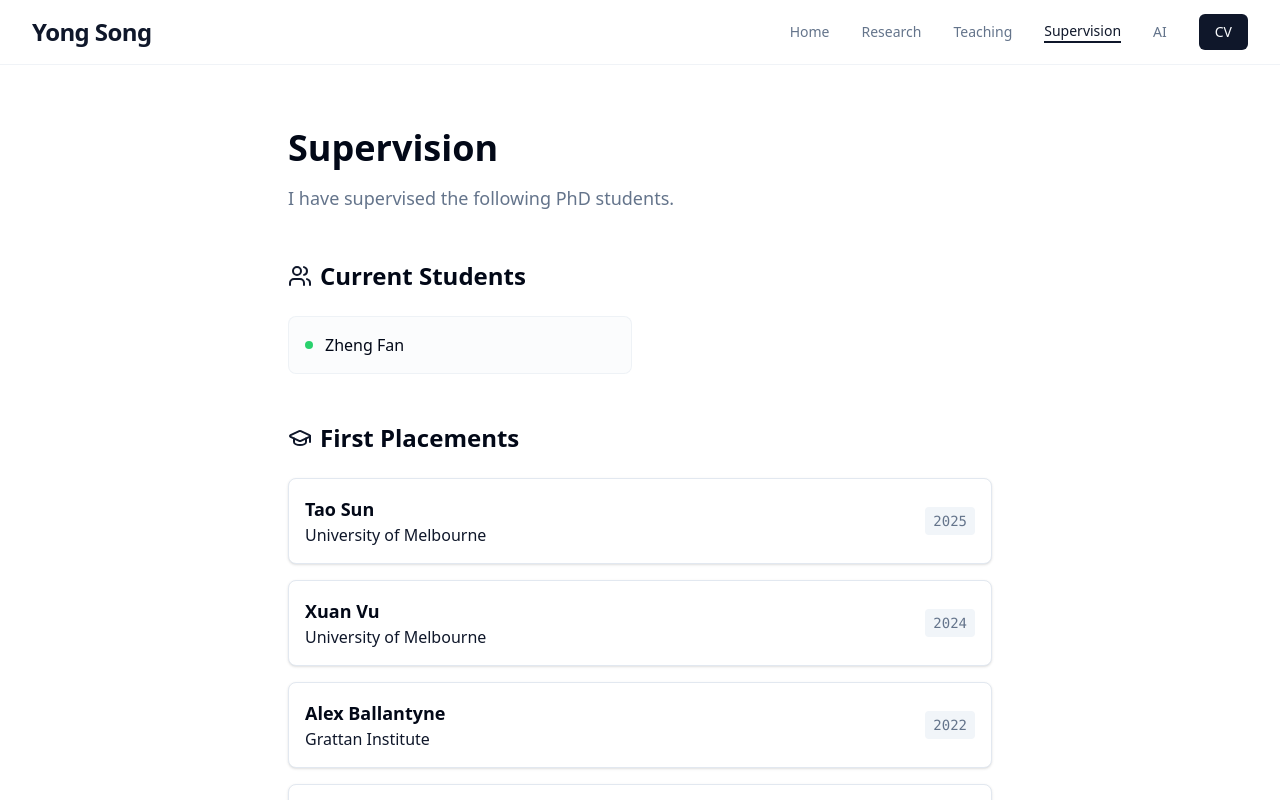
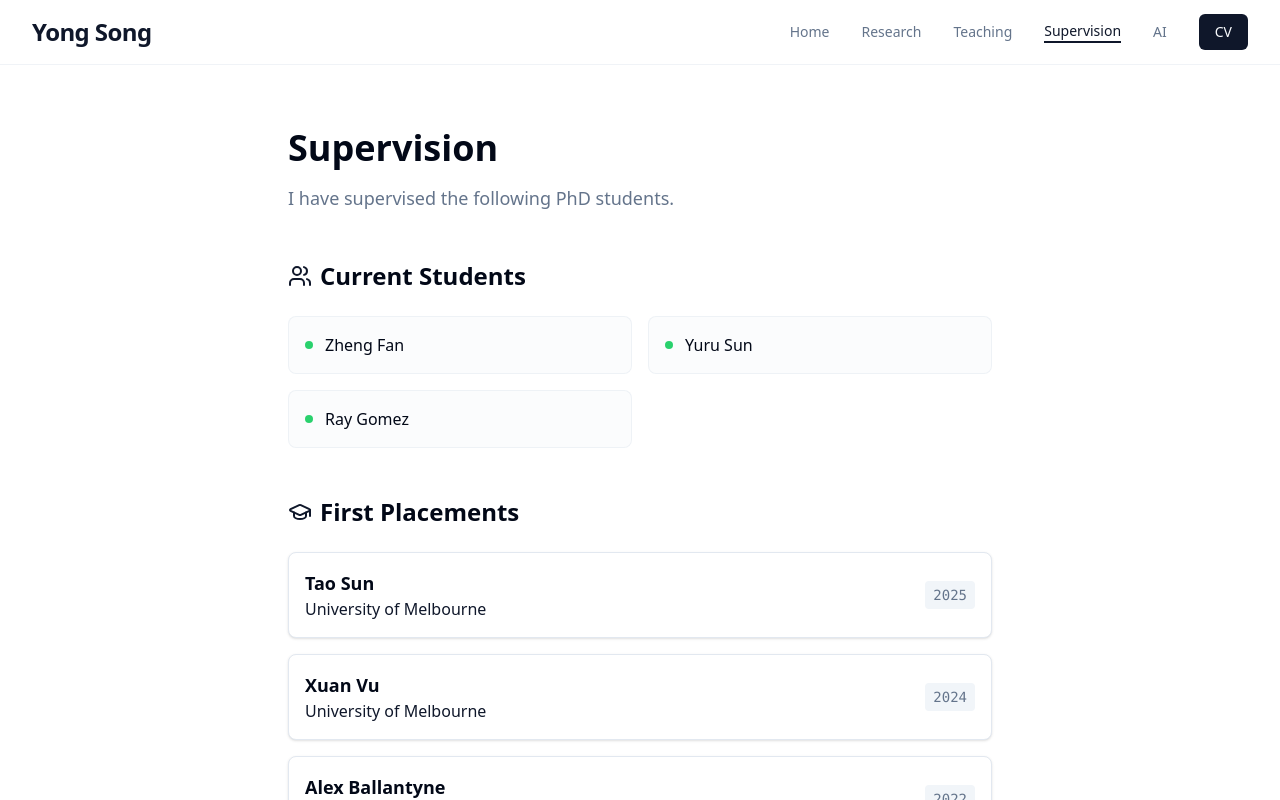
Before and after one commit to nktommy13/nktommy13.github.io, a Next.js app: page /supervision in a window 1280 px wide. Shown: the top 800 px of the page. Built offline with nearby package versions, Linux system fonts and the light colour scheme; a web font is replaced by a local one.

Commit message:
small update

```diff
--- a/app/supervision/page.tsx
+++ b/app/supervision/page.tsx
@@ -6,6 +6,8 @@ import { Users, GraduationCap } from "lucide-react";
 const students = {
     active: [
         { name: "Zheng Fan", status: "current" },
+        { name: "Yuru Sun", status: "current" },
+        { name: "Ray Gomez", status: "current" },
     ],
     placements: [
         { name: "Tao Sun", year: "2025", placement: "University of Melbourne" },
```
